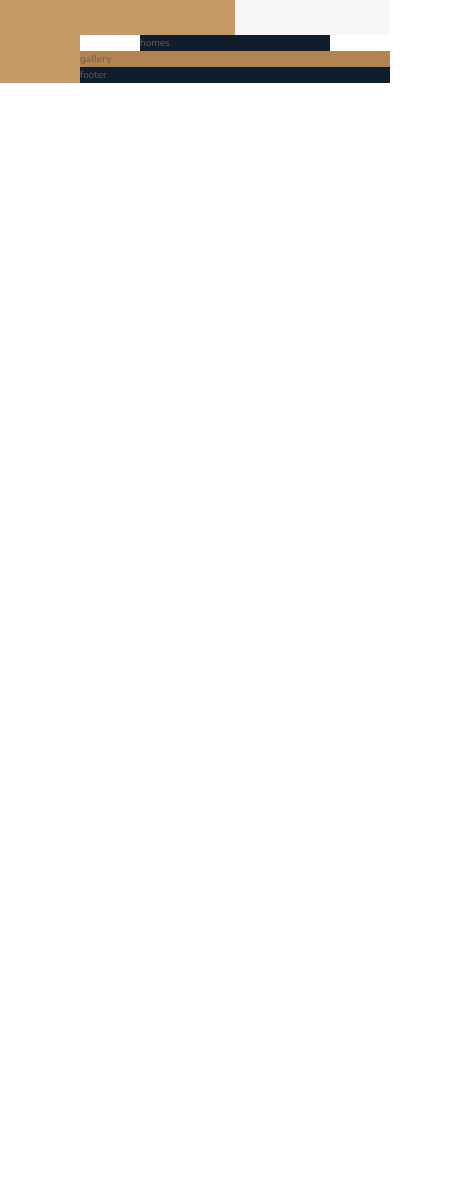
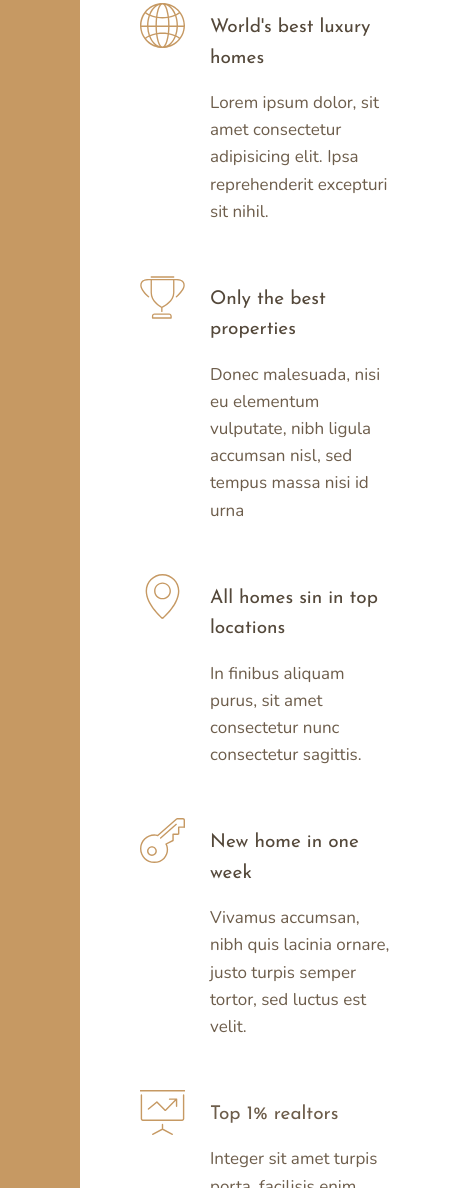
Before and after one commit to MohitAlphonsus/Nexter, a website: page index.html in a window 390 px wide. Shown: the part 812-2000 px from the top of the page, 450 px wide, since content can reach past the window. Before the commit the page ends 895 px from the top, so only its background shows below. Drawn offline with nearby package versions, Linux system fonts and the light colour scheme.

Commit message:
feature section created and styles applied to it and making responsive using grid

```diff
--- a/index.html
+++ b/index.html
@@ -23,7 +23,82 @@
 			<div class="sidebar">Side</div>
 			<header class="header">header</header>
 			<div class="realtors">realtors</div>
-			<section class="features">features</section>
+
+			<section class="features">
+				<!-- 01 -->
+				<div class="feature">
+					<svg class="feature__icon">
+						<use xlink:href="imgs/sprite.svg#icon-global"></use>
+					</svg>
+					<h4 class="heading-4 heading-4--dark">World's best luxury homes</h4>
+					<p class="feature__text">
+						Lorem ipsum dolor, sit amet consectetur adipisicing elit. Ipsa
+						reprehenderit excepturi sit nihil.
+					</p>
+				</div>
+
+				<!-- 02 -->
+				<div class="feature">
+					<svg class="feature__icon">
+						<use xlink:href="imgs/sprite.svg#icon-trophy"></use>
+					</svg>
+					<h4 class="heading-4 heading-4--dark">Only the best properties</h4>
+					<p class="feature__text">
+						Donec malesuada, nisi eu elementum vulputate, nibh ligula accumsan
+						nisl, sed tempus massa nisi id urna
+					</p>
+				</div>
+
+				<!-- 03 -->
+				<div class="feature">
+					<svg class="feature__icon">
+						<use xlink:href="imgs/sprite.svg#icon-map-pin"></use>
+					</svg>
+					<h4 class="heading-4 heading-4--dark">
+						All homes sin in top locations
+					</h4>
+					<p class="feature__text">
+						In finibus aliquam purus, sit amet consectetur nunc consectetur
+						sagittis.
+					</p>
+				</div>
+
+				<!-- 04 -->
+				<div class="feature">
+					<svg class="feature__icon">
+						<use xlink:href="imgs/sprite.svg#icon-key"></use>
+					</svg>
+					<h4 class="heading-4 heading-4--dark">New home in one week</h4>
+					<p class="feature__text">
+						Vivamus accumsan, nibh quis lacinia ornare, justo turpis semper
+						tortor, sed luctus est velit.
+					</p>
+				</div>
+
+				<!-- 05 -->
+				<div class="feature">
+					<svg class="feature__icon">
+						<use xlink:href="imgs/sprite.svg#icon-presentation"></use>
+					</svg>
+					<h4 class="heading-4">Top 1% realtors</h4>
+					<p class="feature__text">
+						Integer sit amet turpis porta, facilisis enim nec, vehicula tortor.
+					</p>
+				</div>
+
+				<!-- 06 -->
+				<div class="feature">
+					<svg class="feature__icon">
+						<use xlink:href="imgs/sprite.svg#icon-lock"></use>
+					</svg>
+					<h4 class="heading-4">Secure payment on nexter</h4>
+					<p class="feature__text">
+						Vestibulum velit turpis, gravida at erat id, pulvinar vulputate
+						magna.
+					</p>
+				</div>
+			</section>
+
 			<div class="story__pictures">story picture</div>
 			<div class="story__content">story content</div>
 			<section class="homes">homes</section>
--- a/sass/files/_features.scss
+++ b/sass/files/_features.scss
@@ -1,6 +1,31 @@
 @use './variables' as var;
 
 .features {
-	background-color: var.$color-grey-light-2;
+	margin: 15rem 0;
 	grid-column: center-start / center-end;
+
+	display: grid;
+	// grid-template-columns: repeat(3, 1fr);
+	grid-template-columns: repeat(auto-fit, minmax(25rem, 1fr));
+	gap: 6rem;
+	align-items: start;
 }
+
+.feature {
+	display: grid;
+	grid-template-columns: min-content 1fr;
+	grid-row-gap: 1.5rem;
+	grid-column-gap: 2.5rem;
+
+	&__icon {
+		fill: var.$color-primary;
+		width: 4.5rem;
+		height: 4.5rem;
+		grid-row: 1 / span 2;
+		transform: translateY(-1rem);
+	}
+
+	&__text {
+		font-size: 1.7rem;
+	}
+}
--- a/sass/files/_index.scss
+++ b/sass/files/_index.scss
@@ -1,11 +1,11 @@
 @forward 'base';
 @forward 'variables';
+@forward 'typography';
 @forward 'features';
 @forward 'header';
 @forward 'homes';
 @forward 'gallery';
 @forward 'sidebar';
-@forward 'typography';
 @forward 'story';
 @forward 'realtors';
 @forward 'footer';
```
Also changed, not shown: css/styles.css, 1 other file.
